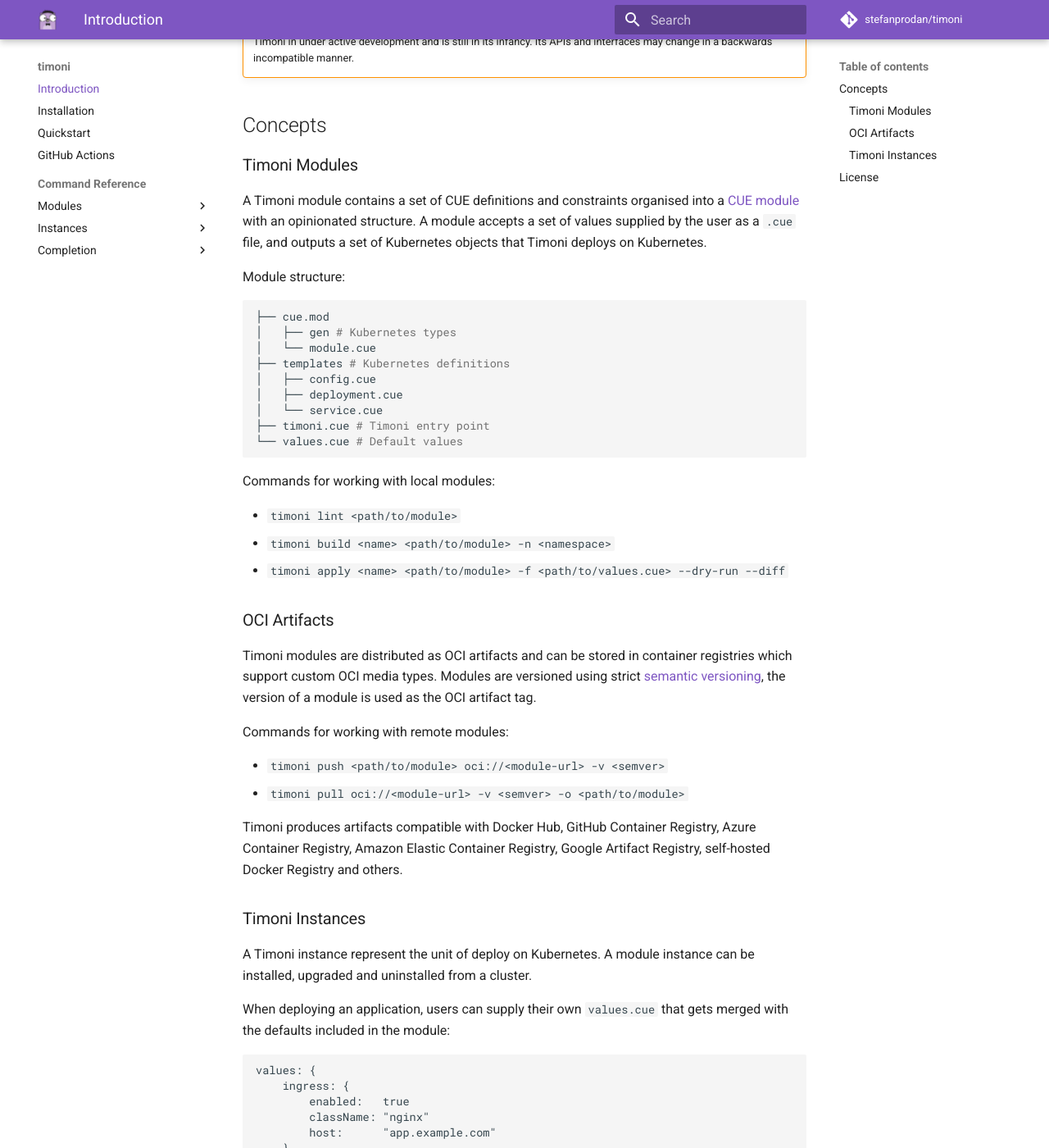
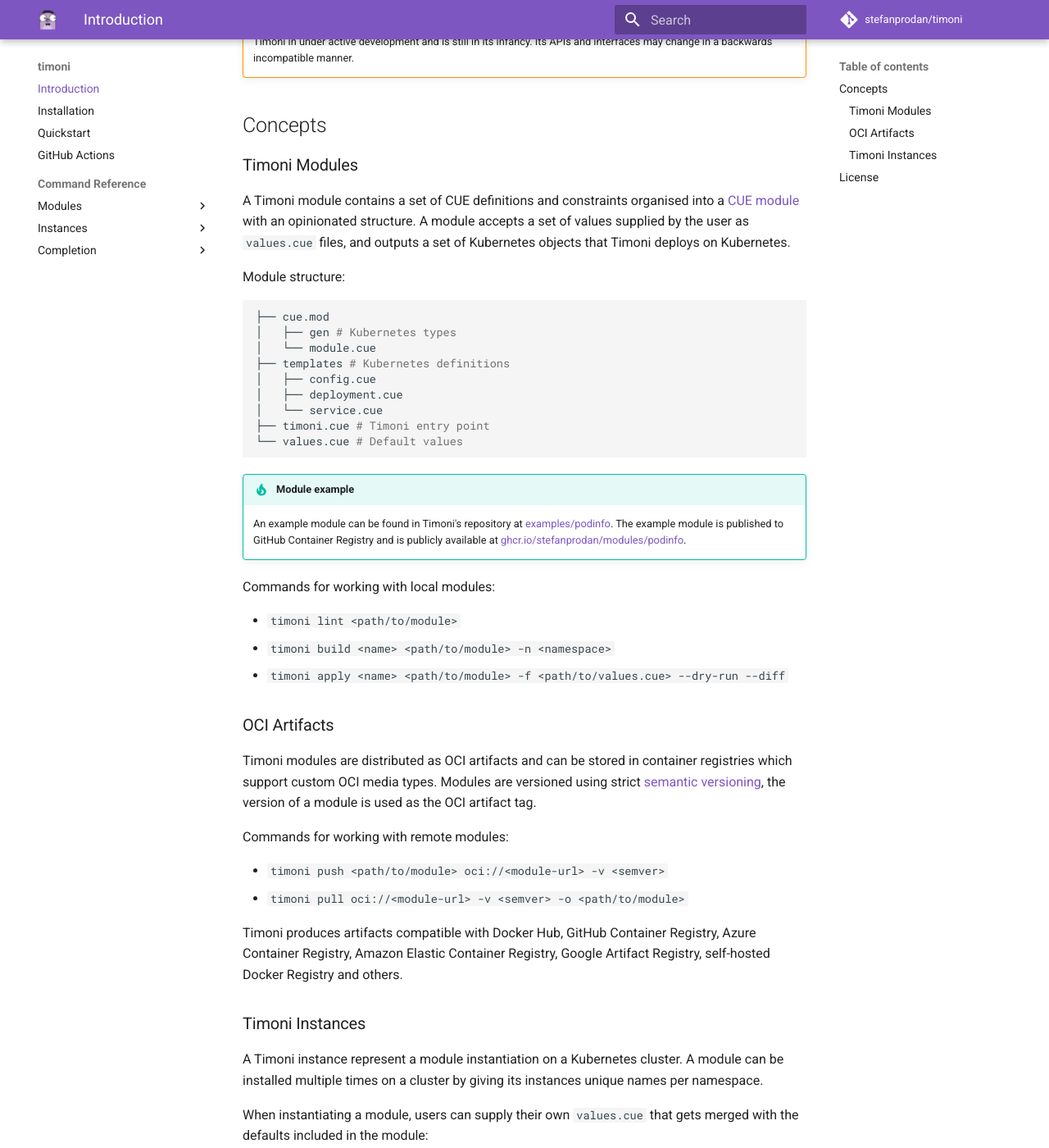
Before and after one commit to stefanprodan/timoni, an MkDocs documentation site: the page built from docs/index.md, in a window 1280 px wide and 1400 px high, scrolled down 353 px. Shown: the whole window at 82% size. Built offline with MkDocs 1.6.1 and Material for MkDocs 9.7.7, drawn with Linux system fonts in a browser that asks for light colours; comment, search, counter and statistics services are not loaded.

Commit message:
Add module example to docs
Signed-off-by: Stefan Prodan <stefan.prodan@gmail.com>

````diff
--- a/docs/index.md
+++ b/docs/index.md
@@ -22,7 +22,7 @@
 A Timoni module contains a set of CUE definitions and constraints organised
 into a [CUE module](https://cuelang.org/docs/concepts/packages/)
 with an opinionated structure.
-A module accepts a set of values supplied by the user as a `.cue` file,
+A module accepts a set of values supplied by the user as `values.cue` files,
 and outputs a set of Kubernetes objects that Timoni deploys on Kubernetes.
 
 Module structure:
@@ -37,6 +37,13 @@
 ├── timoni.cue # Timoni entry point
 └── values.cue # Default values
 ```
+
+!!! tip "Module example"
+
+    An example module can be found in Timoni's repository at
+    [examples/podinfo](https://github.com/stefanprodan/timoni/tree/main/examples/podinfo).
+    The example module is published to GitHub Container Registry and is publicly available at
+    [ghcr.io/stefanprodan/modules/podinfo](https://github.com/stefanprodan/podinfo/pkgs/container/modules%2Fpodinfo).
 
 Commands for working with local modules:
 
@@ -62,10 +69,11 @@
 
 ### Timoni Instances
 
-A Timoni instance represent the unit of deploy on Kubernetes. A module instance
-can be installed, upgraded and uninstalled from a cluster.
+A Timoni instance represent a module instantiation on a Kubernetes cluster.
+A module can be installed multiple times on a cluster by giving its instances
+unique names per namespace.
 
-When deploying an application, users can supply their own `values.cue`
+When instantiating a module, users can supply their own `values.cue`
 that gets merged with the defaults included in the module:
 
 ```cue
````
Also changed, not shown: README.md (+16 -43 lines).
